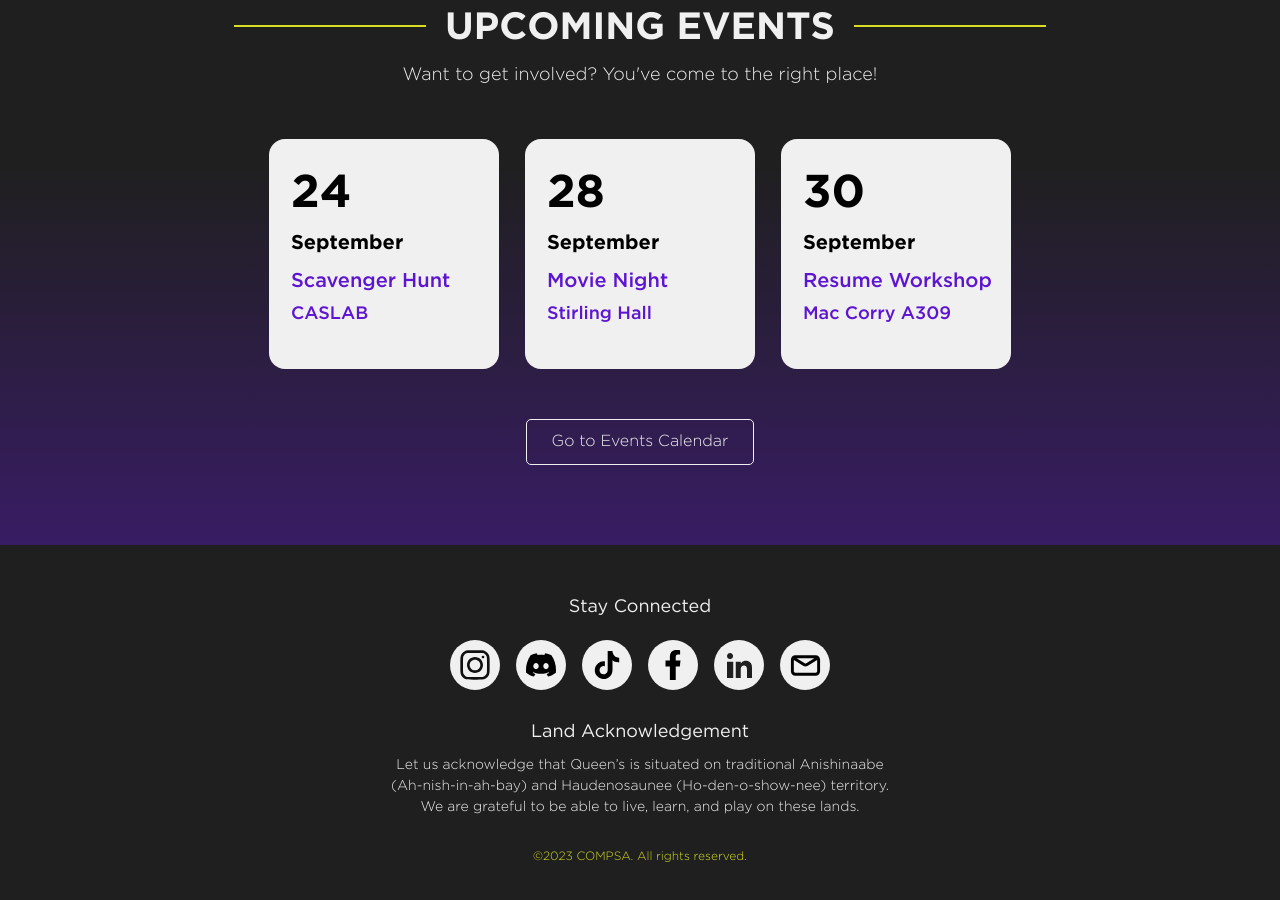
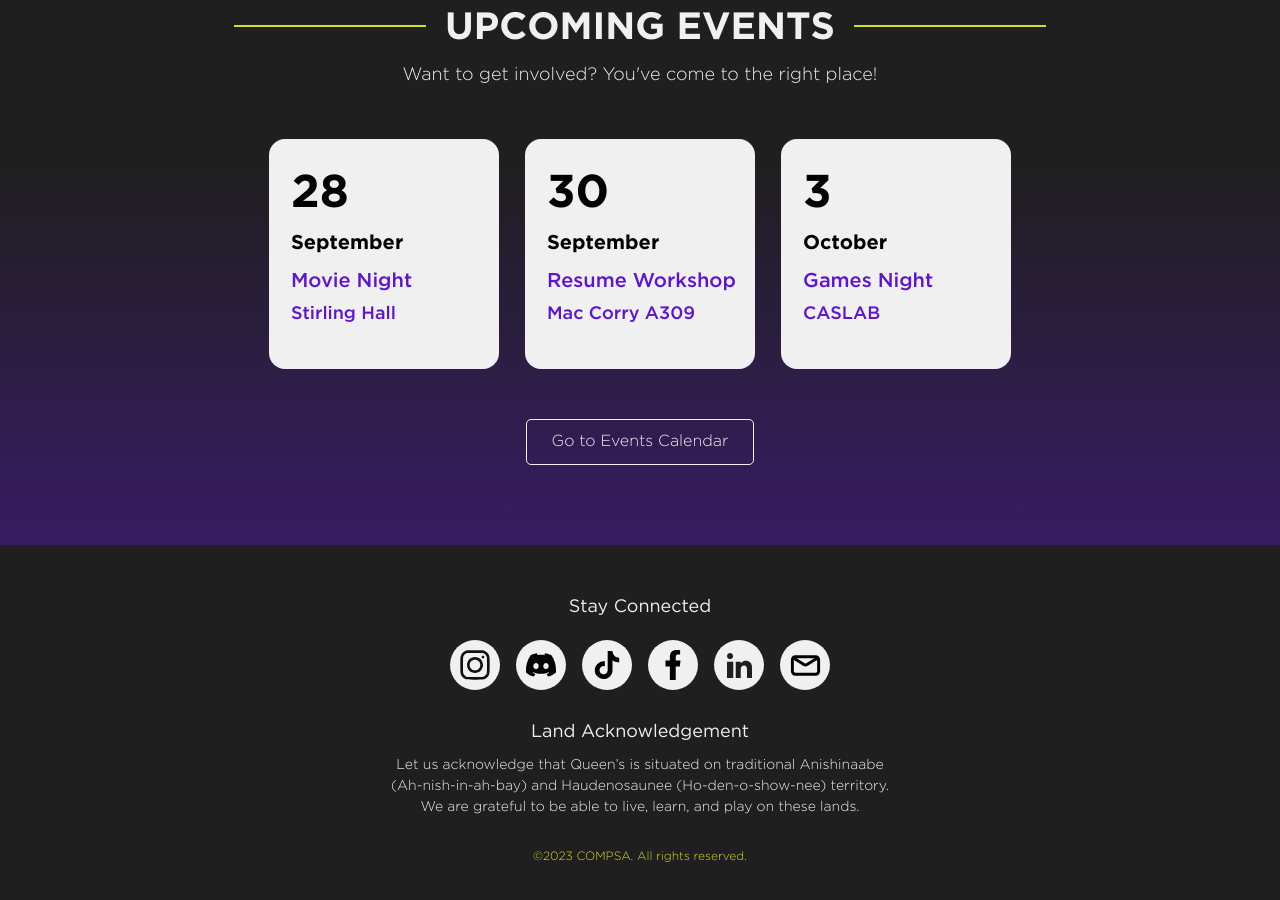
Before and after one commit to jadew33/test, a Next.js app: page / in a window 1280 px wide. Shown: the part 920-1820 px from the top of the page. Built offline with nearby package versions, Linux system fonts and the light colour scheme.

Commit message:
update events

```diff
--- a/app/page.js
+++ b/app/page.js
@@ -4,43 +4,22 @@ import HomepageEventsCard from "./components/homepage-events-card";
 export default function Home() {
   const hardcode = [
     {
-      eventName: "Scavenger Hunt",
-      eventDate: "24",
-      eventMonth: "September",
-      eventDayofWeek: "Tuesday",
-      ticketsRequired: false,
-      signupRequierd: true,
-      eventLocation: "CASLAB",
-      eventLocationLink:
-        "https://www.google.com/maps?hl=en-GB&q=Goodwin+Hall+(Kingston)+CASLAB",
-      eventDescription: "Team up and be the first to complete the Hunt!",
-      eventTime: "5pm - 8pm",
-    },
-    {
       eventName: "Movie Night",
       eventDate: "28",
-      eventDayofWeek: "Friday",
       eventMonth: "September",
-      ticketsRequired: false,
-      signupRequierd: false,
       eventLocation: "Stirling Hall",
-      eventLocationLink: "https://maps.google.com/maps?hl=en&q=CASLAB",
-      eventDescription:
-        "Students will gather in Sterling Hall to watch a movie! The movie will be voted for by the masses on COMPSA's Instagram. Snacks will be included! Bring your friends and get comfortable.",
-      eventTime: "8pm - 10pm",
     },
     {
       eventName: "Resume Workshop",
       eventDate: "30",
-      eventDayofWeek: "Friday",
       eventMonth: "September",
-      ticketsRequired: false,
-      signupRequierd: false,
       eventLocation: "Mac Corry A309",
-      eventLocationLink: "https://maps.google.com/maps?hl=en&q=CASLAB",
-      eventDescription:
-        "Students will gather in Sterling Hall to watch a movie! The movie will be voted for by the masses on COMPSA's Instagram. Snacks will be included! Bring your friends and get comfortable.",
-      eventTime: "3pm - 5pm",
+    },
+    {
+      eventName: "Games Night",
+      eventDate: "3",
+      eventMonth: "October",
+      eventLocation: "CASLAB",
     },
   ];
   return (
```
